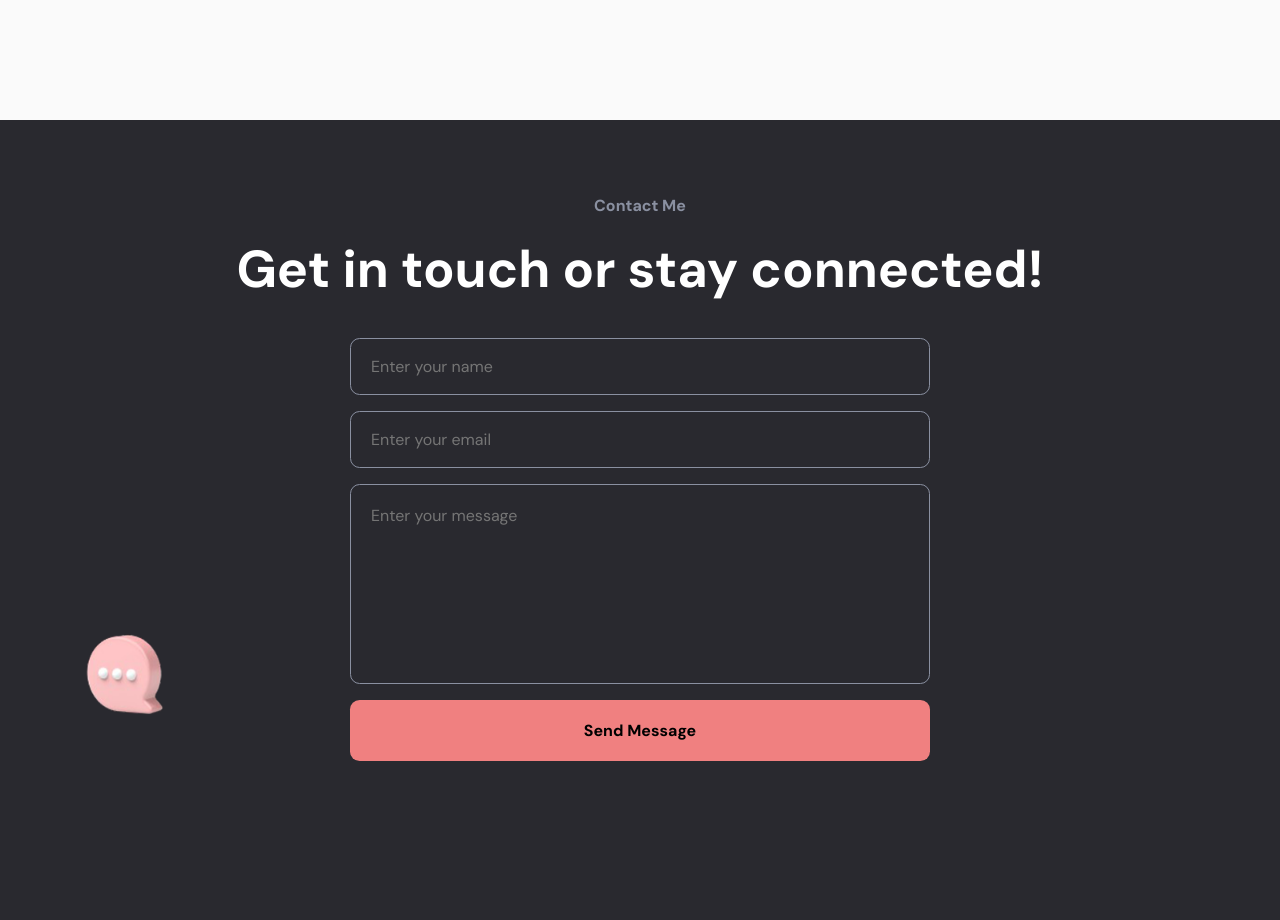
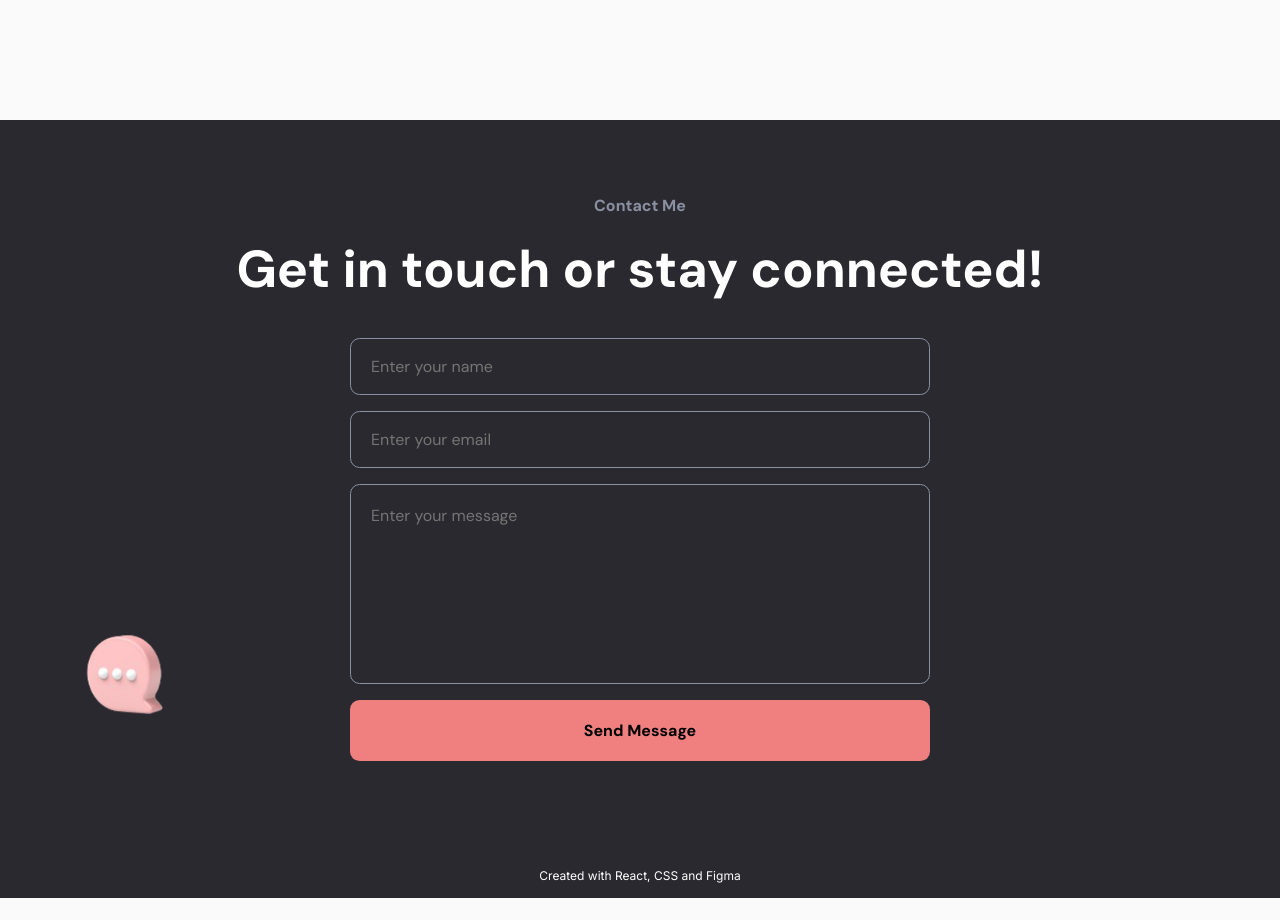
Before and after one commit to daxpatel2/dev-portfolio, a React (Vite) app: page / in a window 1280 px wide. Shown: the part 3080-4000 px from the top of the page. After the commit the page ends 3978 px from the top, so only its background shows below. Built offline with nearby package versions, Linux system fonts and the light colour scheme.

Commit message:
media key

```diff
--- a/src/components/Contacts/Contacts.jsx
+++ b/src/components/Contacts/Contacts.jsx
@@ -31,6 +31,7 @@ export const Contacts = () => {
             <button className="contact-form-button" type="submit">Send Message</button>
         </form>
         <img src={messageBubble} className='chat-bubble' alt="message" />
+        <p className="footer">Created with React, CSS and Figma</p>
     </section>
   )
 }
--- a/src/components/Contacts/contacts.css
+++ b/src/components/Contacts/contacts.css
@@ -26,7 +26,6 @@
 }
 
 .contact {
-    height: 100vh;
     background-color: #29292F;
     padding: 15px 0px;
 }
@@ -107,3 +106,10 @@
         transform: translateY(0px);
     }
 }
+
+.footer {
+    text-align: center;
+    font-family: 'Inter';
+    color: white;
+    font-size: 12px;
+}
```
Also changed, not shown: src/App.css (+4 -4 lines), 1 other file (tests, documents, lock files or other folders).
